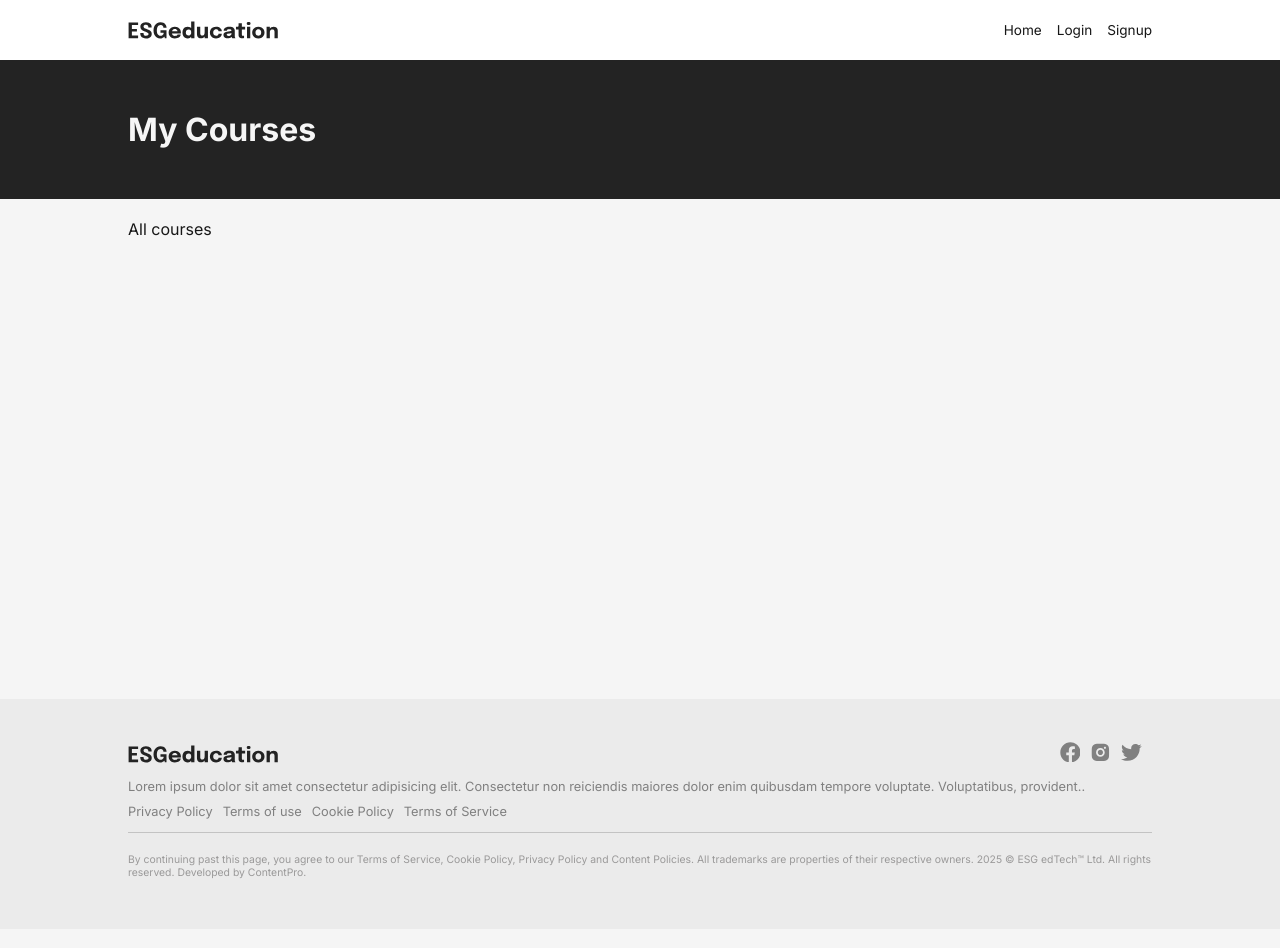
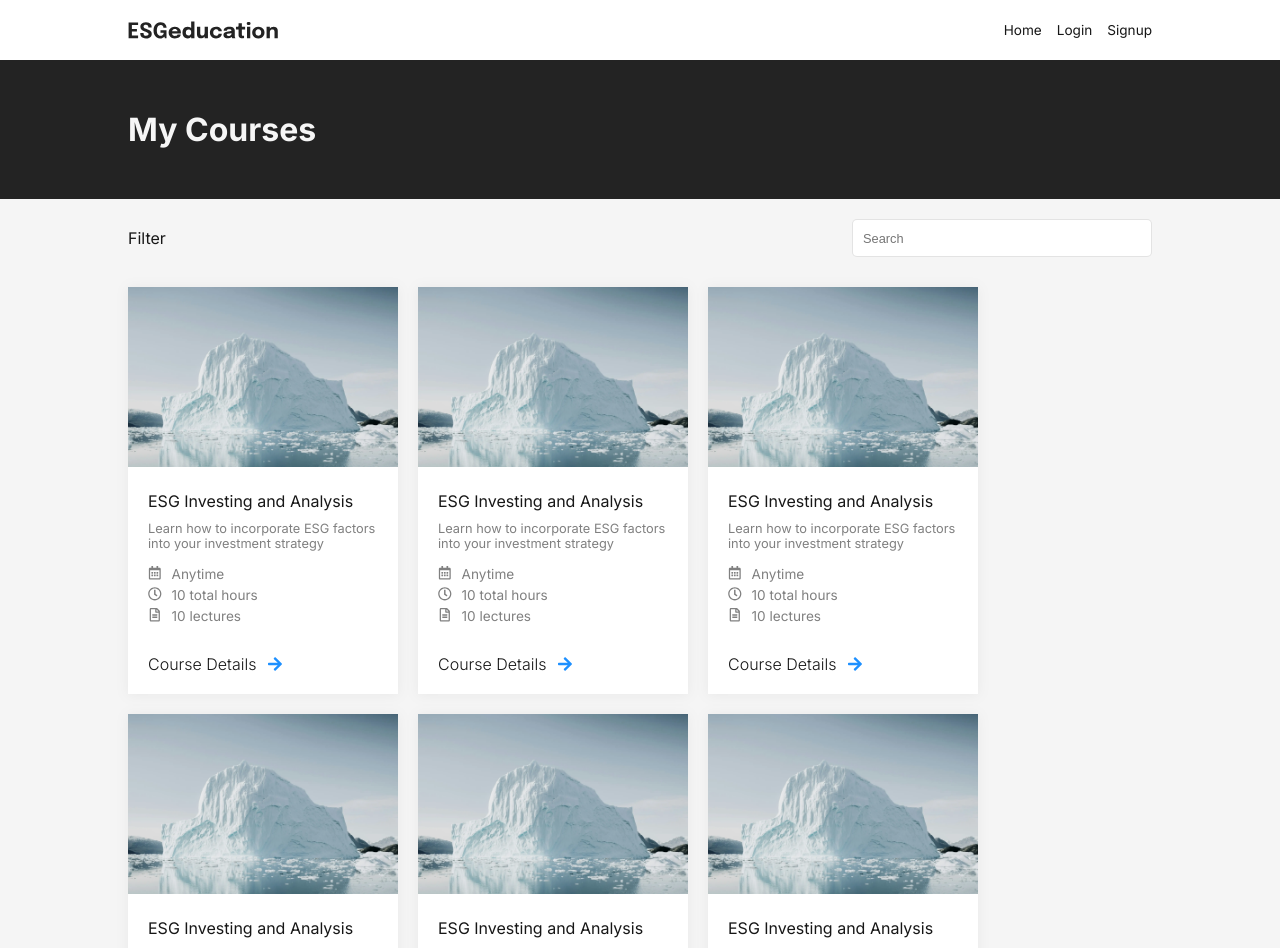
Before and after one commit to ungcnbacademy/ungcnbacademy-frontend, a Next.js app: page /client/my-courses in a window 1280 px wide. Shown: the top 948 px of the page. Built offline with nearby package versions, Linux system fonts and the light colour scheme.

Commit message:
my courses page design

```diff
--- /dev/null
+++ b/src/components/atom/courseCard.jsx
@@ -0,0 +1,51 @@
+import React from 'react';
+import styles from './courseCard.module.css';
+import Image from 'next/image';
+import {
+	FaRegCalendarAlt,
+	FaRegFileAlt,
+	FaArrowRight,
+	FaRegClock,
+} from 'react-icons/fa';
+
+export default function CourseCard({
+	img = '/assets/noImage.svg',
+	title = 'Title',
+	description = 'Description',
+	startTime = 'Anytime',
+	duration = '',
+	totalLectures = '',
+}) {
+	return (
+		<div className={styles.main}>
+			<Image
+				src={img}
+				alt="Empty"
+				width={300}
+				height={200}
+				className={styles.image}
+			/>
+			<div className={styles.container}>
+				<p className={styles.title}>{title}</p>
+				<p className={styles.description}>{description}</p>
+				<div className={styles.content}>
+					<FaRegCalendarAlt />
+					<p>{startTime}</p>
+				</div>
+				<div className={styles.content}>
+					<FaRegClock />
+					<p>{duration} total hours</p>
+				</div>
+				<div className={styles.content}>
+					<FaRegFileAlt />
+					<p>{totalLectures} lectures</p>
+				</div>
+
+				<div className={styles.detailsButton}>
+					<p>Course Details</p>
+					<FaArrowRight className={styles.icon} />
+				</div>
+			</div>
+		</div>
+	);
+}
--- /dev/null
+++ b/src/components/atom/courseCard.module.css
@@ -0,0 +1,49 @@
+.main {
+	width: 270px;
+	background-color: white;
+	box-shadow: 0 1px 12px rgba(128, 128, 128, 0.1);
+	transition: all 0.6s ease-in-out;
+	.image {
+		width: 100%;
+		height: 180px;
+		object-fit: cover;
+	}
+	.container {
+		padding: 20px;
+		.title {
+			font-size: 1rem;
+			font-weight: 400;
+			margin-bottom: 10px;
+		}
+		.description {
+			font-size: 0.8rem;
+			color: var(--foreground-light);
+			margin-bottom: 15px;
+		}
+		.content {
+			display: flex;
+			gap: 10px;
+			font-size: 0.85rem;
+			color: var(--foreground-light);
+			margin-bottom: 5px;
+		}
+		.detailsButton {
+			display: flex;
+			gap: 10px;
+			align-items: center;
+			margin-top: 30px;
+			font-weight: 300;
+			transition: all 0.6s ease-in-out;
+			.icon {
+				color: dodgerblue;
+			}
+			&:hover {
+				cursor: pointer;
+				text-decoration: underline;
+			}
+		}
+	}
+	&:hover {
+		box-shadow: 0 2px 12px rgba(128, 128, 128, 0.25);
+	}
+}
--- a/src/components/client/courses.jsx
+++ b/src/components/client/courses.jsx
@@ -1,12 +1,74 @@
 import React from 'react';
 import styles from './courses.module.css';
+import CourseCard from '../atom/courseCard';
+import Input from '../ui/input/input';
 export default function Courses() {
 	return (
 		<div className={styles.overlay}>
 			<div className={styles.header}>
 				<h3 className={styles.title}>My Courses</h3>
 			</div>
-			<div className={styles.main}>All courses</div>
+			<div className={styles.main}>
+				<div className={styles.filter}>
+					<p className={styles.text}>Filter</p>
+					<Input
+						type="search"
+						placeholder="Search"
+						variant="outLined"
+						className={styles.search}
+					/>
+				</div>
+				<div className={styles.container}>
+					<CourseCard
+						img="/assets/auth-bg.webp"
+						title="ESG Investing and Analysis"
+						description="Learn how to incorporate ESG factors into your investment strategy"
+						startTime="Anytime"
+						duration="10"
+						totalLectures="10"
+					/>
+					<CourseCard
+						img="/assets/auth-bg.webp"
+						title="ESG Investing and Analysis"
+						description="Learn how to incorporate ESG factors into your investment strategy"
+						startTime="Anytime"
+						duration="10"
+						totalLectures="10"
+					/>
+					<CourseCard
+						img="/assets/auth-bg.webp"
+						title="ESG Investing and Analysis"
+						description="Learn how to incorporate ESG factors into your investment strategy"
+						startTime="Anytime"
+						duration="10"
+						totalLectures="10"
+					/>
+					<CourseCard
+						img="/assets/auth-bg.webp"
+						title="ESG Investing and Analysis"
+						description="Learn how to incorporate ESG factors into your investment strategy"
+						startTime="Anytime"
+						duration="10"
+						totalLectures="10"
+					/>
+					<CourseCard
+						img="/assets/auth-bg.webp"
+						title="ESG Investing and Analysis"
+						description="Learn how to incorporate ESG factors into your investment strategy"
+						startTime="Anytime"
+						duration="10"
+						totalLectures="10"
+					/>
+					<CourseCard
+						img="/assets/auth-bg.webp"
+						title="ESG Investing and Analysis"
+						description="Learn how to incorporate ESG factors into your investment strategy"
+						startTime="Anytime"
+						duration="10"
+						totalLectures="10"
+					/>
+				</div>
+			</div>
 		</div>
 	);
 }
--- a/src/components/client/courses.module.css
+++ b/src/components/client/courses.module.css
@@ -14,5 +14,24 @@
 		padding-inline: var(--global-padding-inline);
 		padding-block: 20px;
 		min-height: 50vh;
+		.filter {
+			display: flex;
+			justify-content: space-between;
+			align-items: center;
+			margin-bottom: 30px;
+			.search {
+				background-color: white;
+				border: solid 1px rgba(199, 199, 199, 0.498);
+				max-width: 300px;
+				&::-webkit-input-placeholder {
+					font-size: 0.8rem;
+				}
+			}
+		}
+		.container {
+			display: flex;
+			flex-wrap: wrap;
+			gap: 20px;
+		}
 	}
 }
```
